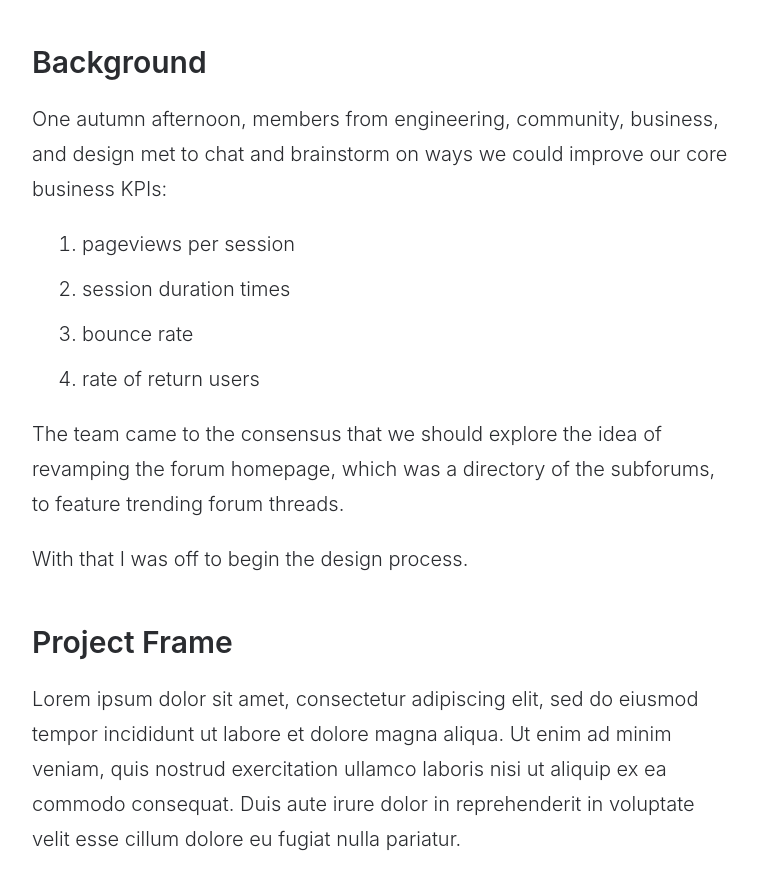
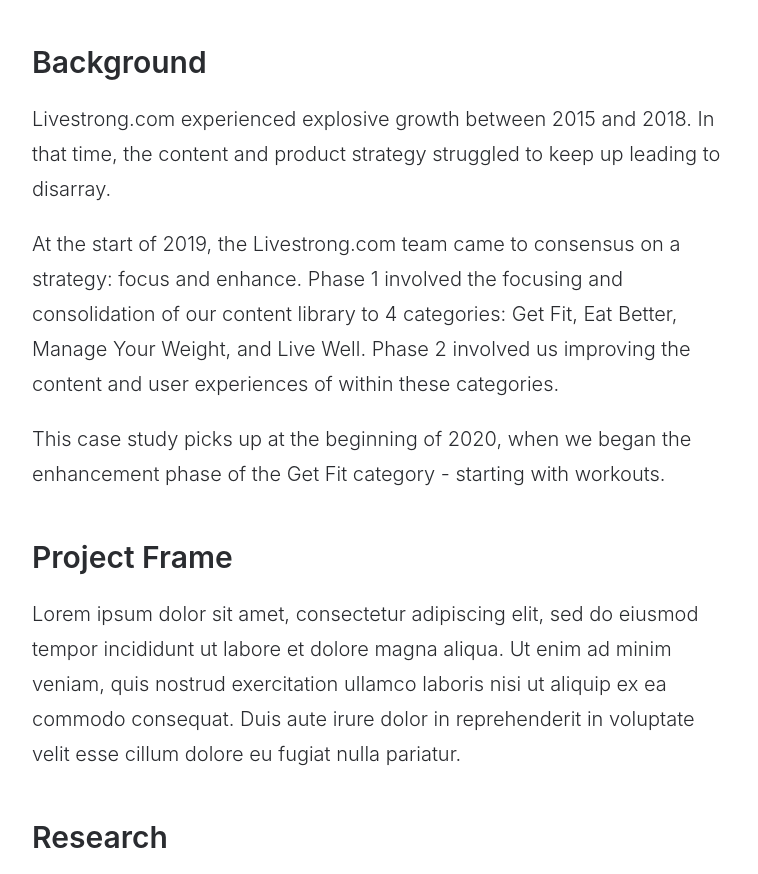
Before and after one commit to josecaldera/Portfolio, a plain HTML site: page livestrong.html in a window 1280 px wide. Shown: the part 1311-2185 px from the top of the page, without its empty margins (258-1016 px from the left). Drawn offline with Linux system fonts and the light colour scheme.

Commit message:
Draft Background Section for Livestrong.com Case Study

```diff
--- a/livestrong.html
+++ b/livestrong.html
@@ -116,28 +116,13 @@
       <div class="caseStudySection">
         <h2>Background</h2>
         <p>
-          One autumn afternoon, members from engineering, community, business, and design met to chat and brainstorm on ways we could improve our core
-          business KPIs:
-        </p>
-        <ol>
-          <li>
-            pageviews per session
-          </li>
-          <li>
-            session duration times
-          </li>
-          <li>
-            bounce rate
-          </li>
-          <li>
-            rate of return users
-          </li>
-        </ol>
-        <p>
-          The team came to the consensus that we should explore the idea of revamping the forum homepage, which was a directory of the subforums, to feature trending forum threads.
+          Livestrong.com experienced explosive growth between 2015 and 2018. In that time, the content and product strategy struggled to keep up leading to disarray.
         </p>
         <p>
-          With that I was off to begin the design process.
+          At the start of 2019, the Livestrong.com team came to consensus on a strategy: focus and enhance. Phase 1 involved the focusing and consolidation of our content library to 4 categories: Get Fit, Eat Better, Manage Your Weight, and Live Well. Phase 2 involved us improving the content and user experiences of within these categories.
+        </p>
+        <p>
+          This case study picks up at the beginning of 2020, when we began the enhancement phase of the Get Fit category - starting with workouts.
         </p>
       </div>
       <h2>Project Frame</h2>
```
